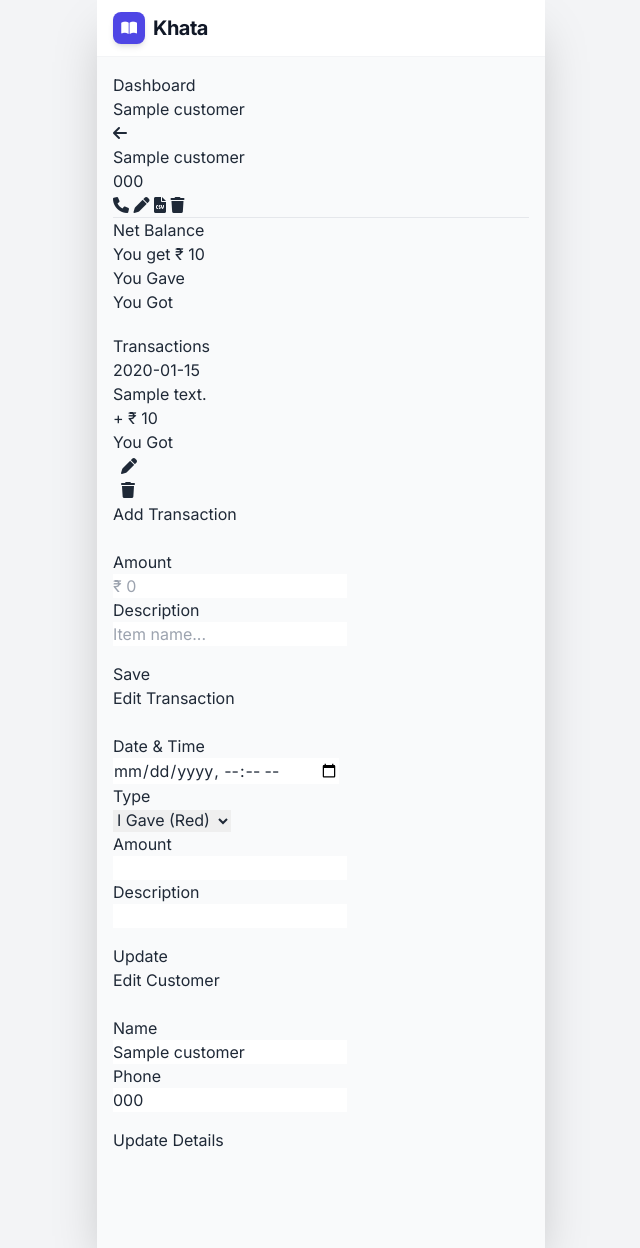
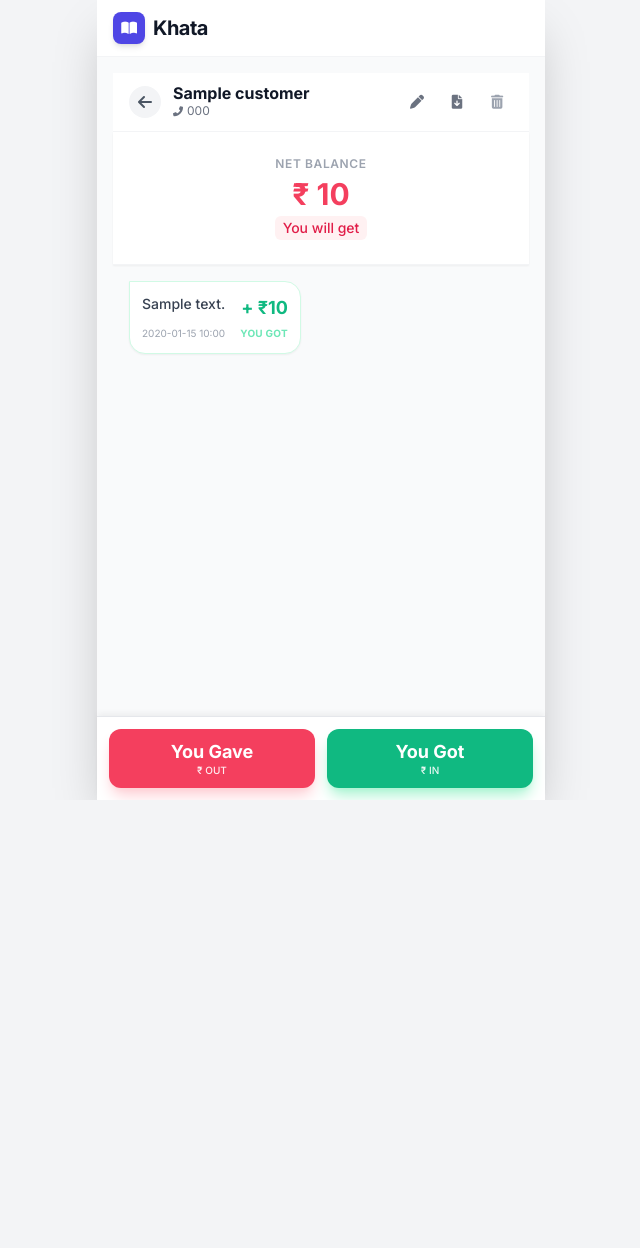
Before and after one commit to DanyalHabib007/edison, a FastAPI app: template templates/customer.html in a window 1280 px wide. Shown: the whole page, without its empty margins (319-959 px from the left). After the commit the page ends 800 px from the top, so only its background shows below. Run offline with FastAPI, Linux system fonts and the light colour scheme; the template is opened without the code that fills it: most values are stand-ins (such as "Sample title", 1, 10 or a date in 2020); some libraries are stand-ins or nearby versions.

Commit message:
Update customer.html

```diff
--- a/templates/customer.html
+++ b/templates/customer.html
@@ -1,277 +1,295 @@
 {% extends "base.html" %}
 
 {% block content %}
-<nav class="breadcrumb" aria-label="breadcrumbs">
-  <ul>
-    <li><a href="/">Dashboard</a></li>
-    <li class="is-active"><a href="#" aria-current="page">{{ customer.name }}</a></li>
-  </ul>
-</nav>
 
-<div class="box has-text-centered">
-    <div class="is-flex is-justify-content-space-between is-align-items-start">
-        <a href="/" class="button is-small is-light">
+<header class="sticky top-0 z-30 bg-white/90 backdrop-blur-md border-b border-gray-100 px-4 py-3 flex justify-between items-center">
+    <div class="flex items-center gap-3">
+        <a href="/" class="w-8 h-8 flex items-center justify-center rounded-full bg-gray-100 hover:bg-gray-200 text-gray-600 transition">
             <i class="fas fa-arrow-left"></i>
         </a>
-
         <div>
-            <h1 class="title is-4">{{ customer.name }}</h1>
-            <h2 class="subtitle is-6">{{ customer.phone }}</h2>
+            <h1 class="font-bold text-gray-900 leading-none">{{ customer.name }}</h1>
+            <a href="tel:{{ customer.phone }}" class="text-xs text-gray-500 mt-0.5 flex items-center gap-1 hover:text-primary">
+                <i class="fas fa-phone-alt text-[10px]"></i> {{ customer.phone }}
+            </a>
+        </div>
     </div>
 
-        <div class="buttons is-right">
-            <a href="tel:{{ customer.phone }}" class="button is-small is-success is-light" title="Call Customer">
-                <i class="fas fa-phone"></i>
+    <div class="flex gap-2">
+        <button onclick="openEditCustomerModal()" class="w-8 h-8 rounded-full flex items-center justify-center text-gray-500 hover:bg-gray-50 hover:text-primary transition">
+            <i class="fas fa-pen text-sm"></i>
+        </button>
+        <a href="/customer/{{ customer.id }}/download" class="w-8 h-8 rounded-full flex items-center justify-center text-gray-500 hover:bg-gray-50 hover:text-primary transition" title="Download Report">
+            <i class="fas fa-file-download text-sm"></i>
         </a>
-            <button class="button is-small is-info is-light" onclick="openEditCustomerModal()" title="Edit Profile">
-                <i class="fas fa-pen"></i>
-            </button>
-
-            <a href="/customer/{{ customer.id }}/download" class="button is-small is-primary is-light" title="Download Statement">
-                <i class="fas fa-file-csv"></i>
-            </a>
-
-            <form action="/delete_customer/{{ customer.id }}" method="post" onsubmit="return confirm('Are you sure? This will delete the customer and all transactions.');" style="display:inline;">
-                <button class="button is-small is-danger is-light" type="submit" title="Delete Customer">
-                    <i class="fas fa-trash"></i>
+        <form action="/delete_customer/{{ customer.id }}" method="post" onsubmit="return confirm('⚠️ Delete this customer and ALL transactions permanently?');" class="inline">
+            <button type="submit" class="w-8 h-8 rounded-full flex items-center justify-center text-gray-400 hover:bg-red-50 hover:text-red-500 transition">
+                <i class="fas fa-trash-alt text-sm"></i>
             </button>
         </form>
     </div>
-    </div>
-    <hr>
+</header>
 
-    <div class="columns is-mobile">
-        <div class="column">
-            <p class="heading">Net Balance</p>
+<div class="px-4 py-6 bg-white border-b border-gray-100 shadow-sm relative z-10">
+    <div class="text-center">
+        <p class="text-xs font-semibold text-gray-400 uppercase tracking-wider mb-1">Net Balance</p>
+
         {% if balance > 0 %}
-                <h1 class="title is-3 is-red">You get ₹ {{ balance }}</h1>
+            <h2 class="text-3xl font-extrabold text-rose-500">₹ {{ balance }}</h2>
+            <p class="text-sm text-rose-600 font-medium bg-rose-50 inline-block px-2 py-0.5 rounded-md mt-1">You will get</p>
         {% elif balance < 0 %}
-                <h1 class="title is-3 is-green">You give ₹ {{ balance | abs }}</h1>
+            <h2 class="text-3xl font-extrabold text-emerald-500">₹ {{ balance | abs }}</h2>
+            <p class="text-sm text-emerald-600 font-medium bg-emerald-50 inline-block px-2 py-0.5 rounded-md mt-1">You will give</p>
         {% else %}
-                <h1 class="title is-3 has-text-grey">₹ 0</h1>
+            <h2 class="text-3xl font-extrabold text-gray-400">₹ 0</h2>
+            <p class="text-sm text-gray-400 font-medium bg-gray-50 inline-block px-2 py-0.5 rounded-md mt-1">Settled</p>
         {% endif %}
     </div>
 </div>
+
+<div class="px-4 py-4 pb-32 space-y-4 bg-gray-50 min-h-[50vh]">
+
+    {% if not transactions %}
+        <div class="text-center py-10 opacity-50">
+            <i class="fas fa-receipt text-4xl text-gray-300 mb-2"></i>
+            <p class="text-sm text-gray-500">No transactions yet.</p>
+        </div>
+    {% endif %}
+
+    {% for t in transactions %}
+        <div class="flex w-full {% if t.type == 'GAVE' %}justify-end{% else %}justify-start{% endif %}">
+
+            <div class="relative max-w-[85%] rounded-2xl p-3 shadow-sm border
+                {% if t.type == 'GAVE' %}
+                    bg-white border-rose-100 rounded-tr-none
+                {% else %}
+                    bg-white border-emerald-100 rounded-tl-none
+                {% endif %}"
+                onclick="openEditModal('{{ t.id }}', '{{ t.amount }}', '{{ t.description }}', '{{ t.type }}', '{{ t.date }}')">
+
+                <div class="flex justify-between items-start gap-4 mb-1">
+                    <span class="text-sm font-medium text-gray-700 break-words">
+                        {{ t.description or "Balance Update" }}
+                    </span>
+                    <span class="font-bold text-lg whitespace-nowrap
+                        {% if t.type == 'GAVE' %}text-rose-500{% else %}text-emerald-500{% endif %}">
+                        {% if t.type == 'GAVE' %}-{% else %}+{% endif %} ₹{{ t.amount }}
+                    </span>
                 </div>
 
-<div class="columns is-mobile mb-5">
-    <div class="column">
-        <button class="button is-danger is-fullwidth is-large" onclick="openAddModal('GAVE')">
-            You Gave </span>
-        </button>
-    </div>
-    <div class="column">
-        <button class="button is-success is-fullwidth is-large" onclick="openAddModal('GOT')">
-            You Got </span>
-        </button>
+                <div class="flex justify-between items-end gap-2">
+                    <span class="text-[10px] text-gray-400">{{ t.date[:16] }}</span>
+                    <span class="text-[10px] uppercase font-bold tracking-wide
+                        {% if t.type == 'GAVE' %}text-rose-300{% else %}text-emerald-300{% endif %}">
+                        {% if t.type == 'GAVE' %}You Gave{% else %}You Got{% endif %}
+                    </span>
                 </div>
             </div>
 
-<div class="box">
-    <h3 class="title is-5">Transactions</h3>
-    {% if not transactions %}
-        <p class="has-text-grey has-text-centered">No transactions yet.</p>
-    {% endif %}
+        </div>
+    {% endfor %}
+</div>
 
-    {% for t in transactions %}
-    <div class="transaction-card level is-mobile">
-        <div class="level-left" style="width: 40%;">
-            <div>
-                <p class="is-size-6 has-text-weight-medium">{{ t.date[:10] }}</p>
-                <p class="is-size-7 has-text-grey">{{ t.description or "No details" }}</p>
+<div class="fixed bottom-0 left-0 right-0 mx-auto w-full max-w-md bg-white border-t border-gray-200 p-3 flex gap-3 shadow-[0_-4px_6px_-1px_rgba(0,0,0,0.05)] z-20">
+    <button onclick="openAddModal('GAVE')" class="flex-1 bg-rose-500 hover:bg-rose-600 text-white py-3 rounded-xl font-bold text-lg shadow-lg shadow-rose-200 active:scale-95 transition-transform flex flex-col items-center leading-tight">
+        <span>You Gave</span>
+        <span class="text-[10px] opacity-90 font-medium">₹ OUT</span>
+    </button>
+    <button onclick="openAddModal('GOT')" class="flex-1 bg-emerald-500 hover:bg-emerald-600 text-white py-3 rounded-xl font-bold text-lg shadow-lg shadow-emerald-200 active:scale-95 transition-transform flex flex-col items-center leading-tight">
+        <span>You Got</span>
+        <span class="text-[10px] opacity-90 font-medium">₹ IN</span>
+    </button>
+</div>
+
+<div id="addModal" class="fixed inset-0 z-50 hidden" aria-labelledby="modal-title" role="dialog" aria-modal="true">
+    <div class="fixed inset-0 bg-gray-900/60 backdrop-blur-sm transition-opacity opacity-0 modal-backdrop" onclick="closeModal('addModal')"></div>
+    <div class="fixed inset-0 z-10 overflow-y-auto">
+        <div class="flex min-h-full items-center justify-center p-4 text-center sm:p-0">
+            <div class="relative transform overflow-hidden rounded-2xl bg-white text-left shadow-xl transition-all w-full max-w-xs modal-panel opacity-0 scale-95">
+                <div class="px-5 py-4 border-b border-gray-100 flex justify-between items-center bg-gray-50">
+                    <h3 class="text-lg font-bold text-gray-900" id="addModalTitle">Transaction</h3>
+                    <button type="button" class="text-gray-400 hover:text-gray-500" onclick="closeModal('addModal')">
+                        <i class="fas fa-times"></i>
+                    </button>
+                </div>
+                <form action="/add_transaction" method="post" class="p-5">
+                    <input type="hidden" name="customer_id" value="{{ customer.id }}">
+                    <input type="hidden" name="type" id="addTransType">
+
+                    <div class="mb-4">
+                        <label class="block text-xs font-medium text-gray-500 uppercase mb-1">Amount</label>
+                        <div class="relative rounded-md shadow-sm">
+                            <div class="pointer-events-none absolute inset-y-0 left-0 flex items-center pl-3">
+                                <span class="text-gray-500 sm:text-sm">₹</span>
+                            </div>
+                            <input type="number" step="0.01" name="amount" required
+                                class="block w-full rounded-xl border-gray-300 pl-8 py-3 text-2xl font-bold focus:border-indigo-500 focus:ring-indigo-500 bg-gray-50" placeholder="0">
                         </div>
                     </div>
 
-        <div class="level-item has-text-centered">
-            {% if t.type == 'GAVE' %}
-                <div class="has-text-right">
-                    <p class="is-size-5 is-red">- ₹ {{ t.amount }}</p>
-                    <p class="is-size-7">You Gave</p>
-                </div>
-            {% else %}
-                <div class="has-text-right">
-                    <p class="is-size-5 is-green">+ ₹ {{ t.amount }}</p>
-                    <p class="is-size-7">You Got</p>
-                </div>
-            {% endif %}
+                    <div class="mb-6">
+                        <label class="block text-xs font-medium text-gray-500 uppercase mb-1">Note (Optional)</label>
+                        <input type="text" name="description"
+                            class="block w-full rounded-xl border-gray-200 py-3 px-4 text-sm focus:border-indigo-500 focus:ring-indigo-500 bg-gray-50" placeholder="e.g. Milk, Bill No 123">
                     </div>
 
-        <div class="level-right ml-2">
-            <div class="buttons has-addons">
-                <button class="button is-small is-light"
-                    onclick="openEditModal('{{ t.id }}', '{{ t.amount }}', '{{ t.description }}', '{{ t.type }}', '{{ t.date }}')">
-                    <i class="fas fa-pen has-text-info"></i>
-                </button>
-
-                <form action="/delete_transaction/{{ t.id }}" method="post" onsubmit="return confirm('Delete this transaction?');">
-                    <button class="button is-small is-light" type="submit">
-                        <i class="fas fa-trash has-text-danger"></i>
+                    <button type="submit" id="addSubmitBtn" class="w-full rounded-xl px-4 py-3.5 text-base font-bold text-white shadow-md focus:outline-none focus:ring-2 focus:ring-offset-2 transition-colors">
+                        Save Transaction
                     </button>
                 </form>
             </div>
         </div>
     </div>
-    {% endfor %}
 </div>
 
-<div id="addModal" class="modal">
-  <div class="modal-background" onclick="closeModal('addModal')"></div>
-  <div class="modal-card">
-    <header class="modal-card-head">
-      <p class="modal-card-title" id="addModalTitle">Add Transaction</p>
-      <button class="delete" aria-label="close" onclick="closeModal('addModal')"></button>
-    </header>
-    <section class="modal-card-body">
-      <form action="/add_transaction" method="post">
+<div id="editModal" class="fixed inset-0 z-50 hidden" aria-labelledby="modal-title" role="dialog" aria-modal="true">
+    <div class="fixed inset-0 bg-gray-900/60 backdrop-blur-sm modal-backdrop" onclick="closeModal('editModal')"></div>
+    <div class="fixed inset-0 z-10 overflow-y-auto">
+        <div class="flex min-h-full items-center justify-center p-4">
+            <div class="relative transform overflow-hidden rounded-2xl bg-white text-left shadow-xl transition-all w-full max-w-xs modal-panel">
+                <div class="px-5 py-4 border-b border-gray-100 flex justify-between items-center bg-gray-50">
+                    <h3 class="text-lg font-bold text-gray-900">Edit Details</h3>
+                    <button type="button" class="text-gray-400 hover:text-gray-500" onclick="closeModal('editModal')">
+                        <i class="fas fa-times"></i>
+                    </button>
+                </div>
+                <form action="/edit_transaction" method="post" class="p-5">
                     <input type="hidden" name="customer_id" value="{{ customer.id }}">
-          <input type="hidden" name="type" id="addTransType">
-
-          <div class="field">
-              <label class="label">Amount</label>
-              <div class="control">
-                  <input class="input is-large" type="number" step="0.01" name="amount" placeholder="₹ 0" required>
+                    <input type="hidden" name="transaction_id" id="editTransId">
+                    <div class="flex justify-end mb-4">
+                        <button type="submit" formaction="/delete_transaction_override" id="deleteTransBtn"
+                            onclick="this.form.action='/delete_transaction/' + document.getElementById('editTransId').value; return confirm('Delete this transaction?');"
+                            class="text-red-500 text-xs font-medium hover:bg-red-50 px-3 py-1.5 rounded-lg transition">
+                            <i class="fas fa-trash-alt mr-1"></i> Delete
+                        </button>
+                    </div>
+                    <div class="mb-3">
+                        <label class="block text-xs font-medium text-gray-500 mb-1">Date</label>
+                        <input type="datetime-local" name="date" id="editDate" required
+                            class="block w-full rounded-lg border-gray-200 text-sm py-2 px-3 bg-gray-50">
+                    </div>
+                    <div class="flex gap-2 mb-3">
+                        <div class="w-1/2">
+                            <label class="block text-xs font-medium text-gray-500 mb-1">Type</label>
+                            <select name="type" id="editTransType" class="block w-full rounded-lg border-gray-200 text-sm py-2 px-2 bg-gray-50">
+                                <option value="GAVE">Gave (Red)</option>
+                                <option value="GOT">Got (Green)</option>
+                            </select>
+                        </div>
+                        <div class="w-1/2">
+                            <label class="block text-xs font-medium text-gray-500 mb-1">Amount</label>
+                            <input type="number" step="0.01" name="amount" id="editAmount" required
+                                class="block w-full rounded-lg border-gray-200 text-sm py-2 px-3 bg-gray-50 font-bold">
                         </div>
                     </div>
-          <div class="field">
-              <label class="label">Description</label>
-              <div class="control">
-                  <input class="input" type="text" name="description" placeholder="Item name...">
+                    <div class="mb-5">
+                        <label class="block text-xs font-medium text-gray-500 mb-1">Description</label>
+                        <input type="text" name="description" id="editDesc"
+                            class="block w-full rounded-lg border-gray-200 text-sm py-2 px-3 bg-gray-50">
                     </div>
+                    <button type="submit" class="w-full rounded-xl px-4 py-3 bg-primary text-white font-bold shadow-md hover:bg-indigo-700">
+                        Update
+                    </button>
+                </form>
             </div>
-          <button class="button is-fullwidth is-medium mt-4" id="addSubmitBtn" type="submit">Save</button>
-      </form>
-    </section>
-  </div>
-</div>
-
-<div id="editModal" class="modal">
-    <div class="modal-background" onclick="closeModal('editModal')"></div>
-    <div class="modal-card">
-      <header class="modal-card-head">
-        <p class="modal-card-title">Edit Transaction</p>
-        <button class="delete" aria-label="close" onclick="closeModal('editModal')"></button>
-      </header>
-      <section class="modal-card-body">
-        <form action="/edit_transaction" method="post">
-            <input type="hidden" name="customer_id" value="{{ customer.id }}">
-            <input type="hidden" name="transaction_id" id="editTransId">
-
-            <div class="field">
-                <label class="label">Date & Time</label>
-                <div class="control">
-                    <input class="input" type="datetime-local" name="date" id="editDate" required>
-                </div>
-            </div>
-
-            <div class="field">
-                <label class="label">Type</label>
-                <div class="control">
-                    <div class="select is-fullwidth">
-                        <select name="type" id="editTransType">
-                            <option value="GAVE">I Gave (Red)</option>
-                            <option value="GOT">I Got (Green)</option>
-                        </select>
         </div>
     </div>
 </div>
 
-            <div class="field">
-                <label class="label">Amount</label>
-                <div class="control">
-                    <input class="input is-large" type="number" step="0.01" name="amount" id="editAmount" required>
+<div id="editCustomerModal" class="fixed inset-0 z-50 hidden" role="dialog" aria-modal="true">
+    <div class="fixed inset-0 bg-gray-900/60 backdrop-blur-sm modal-backdrop" onclick="closeModal('editCustomerModal')"></div>
+    <div class="fixed inset-0 z-10 overflow-y-auto">
+        <div class="flex min-h-full items-center justify-center p-4">
+            <div class="relative transform overflow-hidden rounded-2xl bg-white text-left shadow-xl w-full max-w-xs modal-panel">
+                <div class="px-5 py-4 border-b border-gray-100 bg-gray-50">
+                    <h3 class="text-lg font-bold text-gray-900">Customer Profile</h3>
+                </div>
+                <form action="/edit_customer" method="post" class="p-5">
+                    <input type="hidden" name="customer_id" value="{{ customer.id }}">
+                    <div class="space-y-4">
+                        <div>
+                            <label class="block text-xs font-medium text-gray-500 mb-1">Name</label>
+                            <input type="text" name="name" value="{{ customer.name }}" required
+                                class="block w-full rounded-xl border-gray-200 bg-gray-50 py-2.5 px-4 text-sm focus:ring-primary focus:border-primary">
+                        </div>
+                        <div>
+                            <label class="block text-xs font-medium text-gray-500 mb-1">Phone</label>
+                            <input type="tel" name="phone" value="{{ customer.phone }}" required
+                                class="block w-full rounded-xl border-gray-200 bg-gray-50 py-2.5 px-4 text-sm focus:ring-primary focus:border-primary">
+                        </div>
+                        <button type="submit" class="w-full rounded-xl px-4 py-3 bg-gray-800 text-white font-bold shadow hover:bg-black mt-2">
+                            Save Changes
+                        </button>
+                    </div>
+                </form>
             </div>
         </div>
-
-            <div class="field">
-                <label class="label">Description</label>
-                <div class="control">
-                    <input class="input" type="text" name="description" id="editDesc">
-                </div>
-            </div>
-
-            <button class="button is-primary is-fullwidth is-medium mt-4" type="submit">Update</button>
-        </form>
-      </section>
-    </div>
-  </div>
-
-<div id="editCustomerModal" class="modal">
-  <div class="modal-background" onclick="closeModal('editCustomerModal')"></div>
-  <div class="modal-card">
-    <header class="modal-card-head">
-      <p class="modal-card-title">Edit Customer</p>
-      <button class="delete" aria-label="close" onclick="closeModal('editCustomerModal')"></button>
-    </header>
-    <section class="modal-card-body">
-      <form action="/edit_customer" method="post">
-          <input type="hidden" name="customer_id" value="{{ customer.id }}">
-
-          <div class="field">
-              <label class="label">Name</label>
-              <div class="control">
-                  <input class="input" type="text" name="name" value="{{ customer.name }}" required>
-              </div>
-          </div>
-          <div class="field">
-              <label class="label">Phone</label>
-              <div class="control">
-                  <input class="input" type="text" name="phone" value="{{ customer.phone }}" required>
-              </div>
-          </div>
-
-          <button class="button is-info is-fullwidth is-medium mt-4" type="submit">Update Details</button>
-      </form>
-    </section>
     </div>
 </div>
 
 <script>
-    // --- ADD MODAL FUNCTIONS ---
+    function toggleModal(modalId, show) {
+        const modal = document.getElementById(modalId);
+        const backdrop = modal.querySelector('.modal-backdrop');
+        const panel = modal.querySelector('.modal-panel');
+
+        if (show) {
+            modal.classList.remove('hidden');
+            setTimeout(() => {
+                backdrop.classList.remove('opacity-0');
+                panel.classList.remove('opacity-0', 'scale-95');
+                panel.classList.add('opacity-100', 'scale-100');
+            }, 10);
+        } else {
+            backdrop.classList.add('opacity-0');
+            panel.classList.remove('opacity-100', 'scale-100');
+            panel.classList.add('opacity-0', 'scale-95');
+            setTimeout(() => {
+                modal.classList.add('hidden');
+            }, 300);
+        }
+    }
+
     function openAddModal(type) {
-        const modal = document.getElementById('addModal');
         const title = document.getElementById('addModalTitle');
         const typeInput = document.getElementById('addTransType');
         const submitBtn = document.getElementById('addSubmitBtn');
 
-        modal.classList.add('is-active');
         typeInput.value = type;
+        toggleModal('addModal', true);
 
         if (type === 'GAVE') {
             title.innerText = 'You Gave (Udhaar)';
-            submitBtn.className = 'button is-fullwidth is-medium mt-4 is-danger';
+            title.className = "text-lg font-bold text-rose-600";
+            submitBtn.className = "w-full rounded-xl px-4 py-3.5 text-base font-bold text-white shadow-md transition-colors bg-rose-500 hover:bg-rose-600 focus:ring-rose-500";
         } else {
             title.innerText = 'You Got (Payment)';
-            submitBtn.className = 'button is-fullwidth is-medium mt-4 is-success';
+            title.className = "text-lg font-bold text-emerald-600";
+            submitBtn.className = "w-full rounded-xl px-4 py-3.5 text-base font-bold text-white shadow-md transition-colors bg-emerald-500 hover:bg-emerald-600 focus:ring-emerald-500";
         }
     }
 
-    // --- EDIT MODAL FUNCTIONS (UPDATED) ---
     function openEditModal(id, amount, desc, type, date) {
-        const modal = document.getElementById('editModal');
-
         document.getElementById('editTransId').value = id;
         document.getElementById('editAmount').value = amount;
         document.getElementById('editDesc').value = desc === 'None' ? '' : desc;
         document.getElementById('editTransType').value = type;
 
-        // Convert SQLite Date (YYYY-MM-DD HH:MM:SS) to HTML Input Date (YYYY-MM-DDTHH:MM)
         if (date) {
-            // Replace space with T and ensure length is correct for input type="datetime-local"
             const formattedDate = date.replace(" ", "T").substring(0, 16);
             document.getElementById('editDate').value = formattedDate;
         }
 
-        modal.classList.add('is-active');
+        toggleModal('editModal', true);
     }
 
-    // --- SHARED CLOSE FUNCTION ---
-    function closeModal(modalId) {
-        document.getElementById(modalId).classList.remove('is-active');
+    function openEditCustomerModal() {
+        toggleModal('editCustomerModal', true);
     }
 
-    // --- EDIT CUSTOMER MODAL FUNCTION ---
-    function openEditCustomerModal() {
-        document.getElementById('editCustomerModal').classList.add('is-active');
+    function closeModal(modalId) {
+        toggleModal(modalId, false);
     }
 </script>
+
 {% endblock %}
```
Lines whose indentation alone changed are shown as unchanged.
